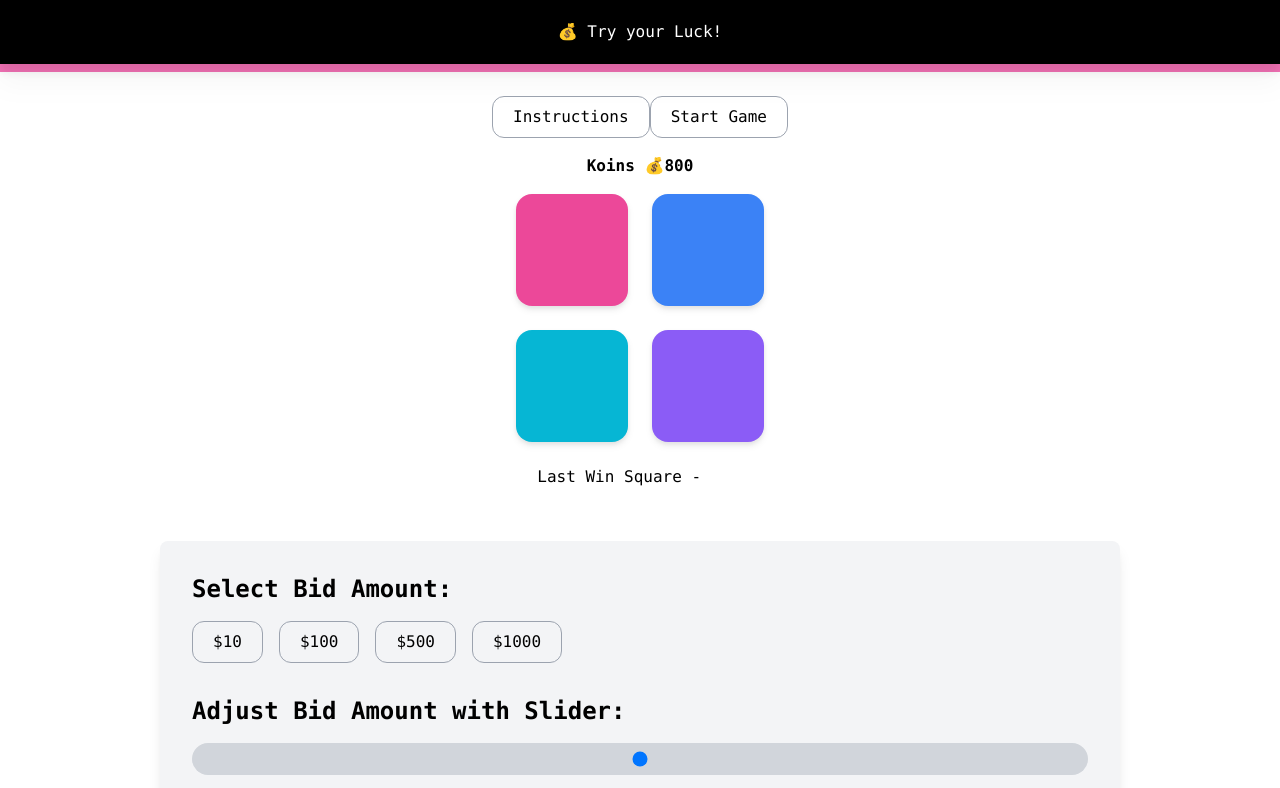
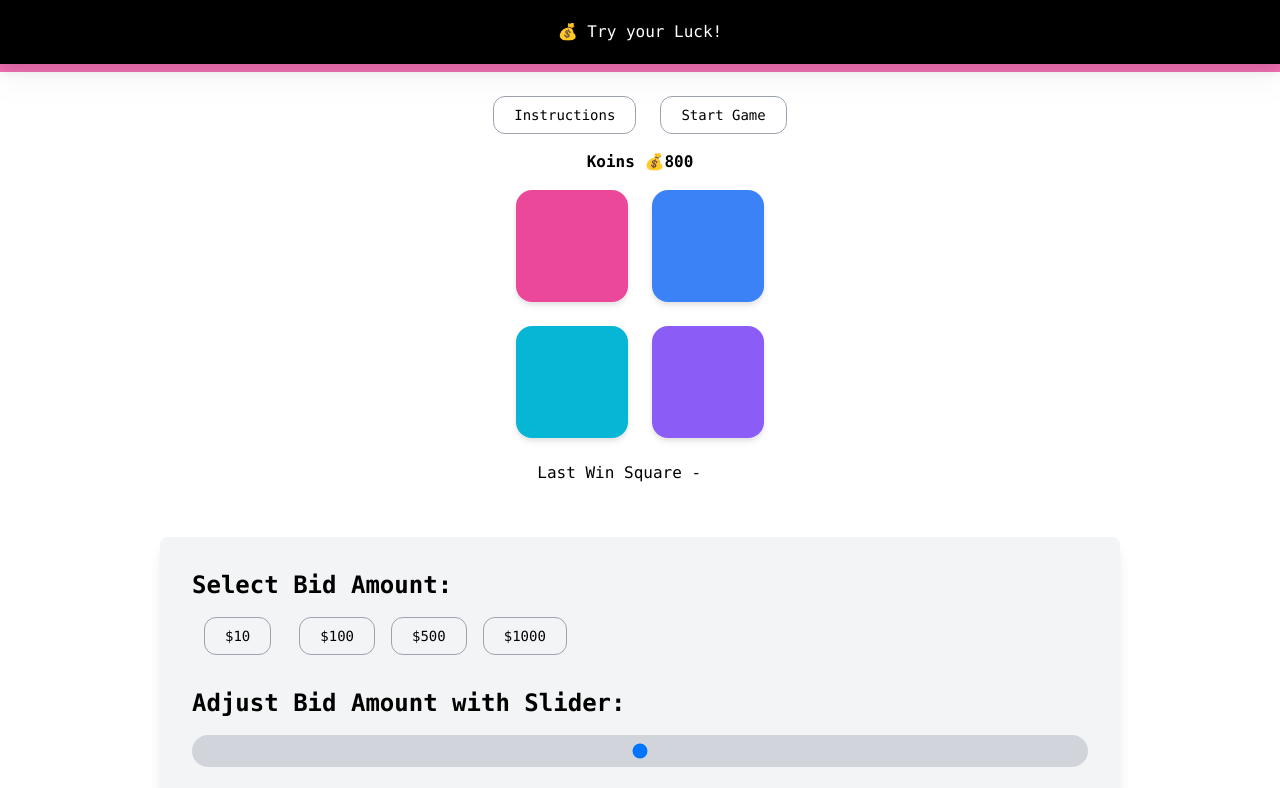
Before and after one commit to kevintomsgithub/try-your-luck, a Next.js app: page / in a window 1280 px wide. Shown: the top 788 px of the page. Built offline with nearby package versions, Linux system fonts and the light colour scheme.

Commit message:
Add margin to button

```diff
--- a/app/components/buttons/Button.tsx
+++ b/app/components/buttons/Button.tsx
@@ -11,7 +11,7 @@ const Button: React.FC<ButtonProps> = ({ text, onClick, selected }) => {
     <button
       type="button"
       onClick={onClick}
-      className={`px-5 py-2 rounded-xl border hover:bg-gray-300 duration-300 ease-in-out ${
+      className={`mx-3 px-5 py-2 text-sm rounded-xl border hover:bg-gray-300 duration-300 ease-in-out ${
         selected ? "bg-gray-300" : "border-gray-400"
       }`}
     >
```
